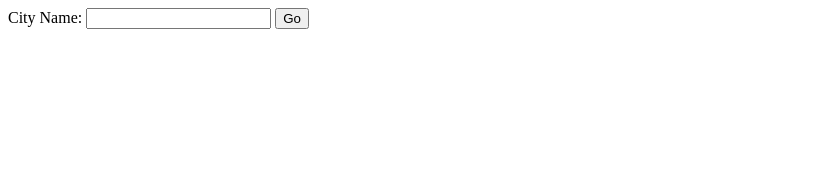
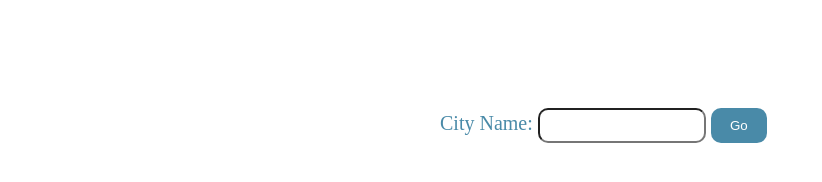
Before and after one commit to Riginana/WeatherProject, a website: page index.html in a window 1280 px wide. Shown: the whole page, without its empty margins (0-822 px from the left). Drawn offline with Linux system fonts and the light colour scheme.

Commit message:
last commit

```diff
--- a/index.html
+++ b/index.html
@@ -5,6 +5,28 @@
     <meta http-equiv="X-UA-Compatible" content="IE=edge">
     <meta name="viewport" content="width=device-width, initial-scale=1.0">
     <title>Weather App</title>
+    <style>
+        form {
+            width: 25rem;
+            margin: 70px auto;
+            color: rgb(73, 138, 168);
+            font-size: 20px;
+        }
+        input {
+            width: 10rem;
+            height: 1.8rem;
+            border-radius: 10px;
+        }
+        button {
+            background-color: rgb(73, 138, 168);
+            border-radius: 10px;
+            height: 35px;
+            margin-top: 38px;
+            width: 3.5rem;
+            border: 0;
+            color: white;
+        }
+    </style>
 </head>
 <body>
     <form action="/" method="post">
```
